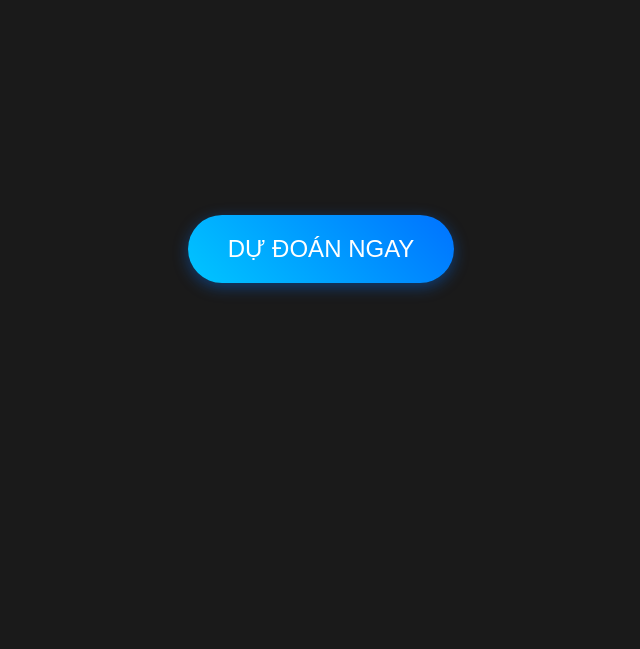
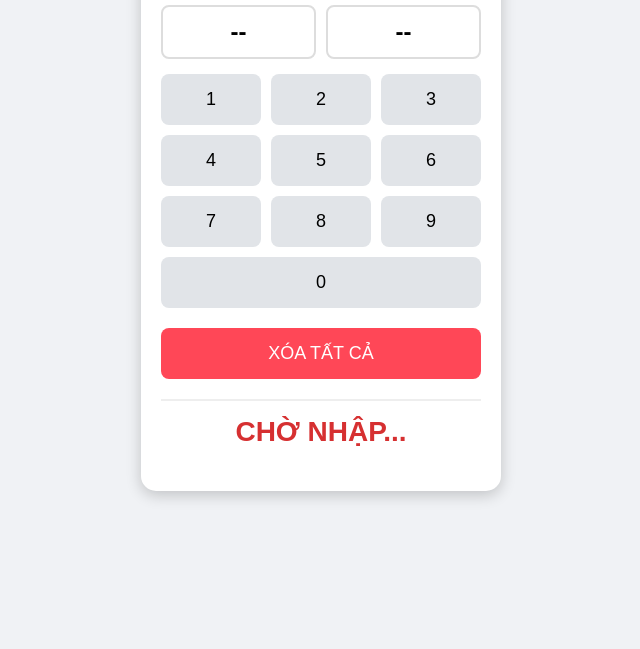
Before and after one commit to huymanh330/HUYMANHPRO, a plain HTML site: page index.html in a window 1280 px wide. Shown: the part 151-800 px from the top of the page, without its empty margins (319-959 px from the left). Drawn offline with Linux system fonts and the light colour scheme.

Commit message:
Update index.html

```diff
--- a/index.html
+++ b/index.html
@@ -3,99 +3,95 @@
 <head>
     <meta charset="UTF-8">
     <meta name="viewport" content="width=device-width, initial-scale=1.0">
-    <title>AI Prediction Tool</title>
+    <title>HUY MẠNH AI</title>
     <style>
-        body {
-            margin: 0;
-            display: flex;
-            justify-content: center;
-            align-items: center;
-            height: 100vh;
-            background-color: #1a1a1a;
-            color: white;
-            font-family: 'Segoe UI', Tahoma, Geneva, Verdana, sans-serif;
-            overflow: hidden;
-        }
-
-        #container {
-            text-align: center;
-            z-index: 10;
-        }
-
-        #result {
-            font-size: 50vh; /* Chữ hiện to toàn màn hình */
-            font-weight: bold;
-            display: none;
-            text-shadow: 0 0 20px rgba(255,255,255,0.5);
-        }
-
-        .btn-predict {
-            padding: 20px 40px;
-            font-size: 24px;
-            cursor: pointer;
-            background: linear-gradient(45deg, #00c6ff, #0072ff);
-            border: none;
-            color: white;
-            border-radius: 50px;
-            transition: transform 0.2s, box-shadow 0.2s;
-            box-shadow: 0 4px 15px rgba(0, 114, 255, 0.4);
-        }
-
-        .btn-predict:active {
-            transform: scale(0.95);
-        }
-
-        /* Màu sắc cho kết quả */
-        .color-p { color: #3498db; } /* Blue cho Player */
-        .color-b { color: #e74c3c; } /* Red cho Banker */
-
-        #loading {
-            display: none;
-            font-size: 24px;
-            font-style: italic;
-            margin-bottom: 20px;
-        }
+        body { font-family: Arial, sans-serif; display: flex; flex-direction: column; align-items: center; background: #f0f2f5; padding-top: 50px; }
+        .container { background: white; padding: 20px; border-radius: 15px; box-shadow: 0 4px 15px rgba(0,0,0,0.2); text-align: center; width: 320px; }
+        h1 { color: #1a73e8; margin-bottom: 20px; }
+        .display-area { display: flex; justify-content: space-between; margin-bottom: 15px; gap: 10px; }
+        .screen { flex: 1; height: 50px; border: 2px solid #ddd; border-radius: 8px; display: flex; align-items: center; justify-content: center; font-size: 24px; font-weight: bold; background: #fff; }
+        .keypad { display: grid; grid-template-columns: repeat(3, 1fr); gap: 10px; }
+        button { padding: 15px; font-size: 18px; border: none; border-radius: 8px; cursor: pointer; background: #e1e4e8; transition: 0.2s; }
+        button:active { background: #ccc; }
+        .btn-clear { grid-column: span 3; background: #ff4757; color: white; margin-top: 10px; }
+        #result-box { margin-top: 20px; padding: 15px; font-size: 28px; font-weight: bold; color: #d63031; min-height: 40px; border-top: 2px solid #eee; }
     </style>
 </head>
 <body>
 
-    <div id="container">
-        <div id="loading">AI ĐANG PHÂN TÍCH...</div>
-        <div id="result"></div>
-        <button class="btn-predict" onclick="predict()">DỰ ĐOÁN NGAY</button>
+<div class="container">
+    <h1>HUY MẠNH</h1>
+
+    <div class="display-area">
+        <div id="num1" class="screen">--</div>
+        <div id="num2" class="screen">--</div>
     </div>
 
-    <script>
-        function predict() {
-            const btn = document.querySelector('.btn-predict');
-            const resultDiv = document.getElementById('result');
-            const loading = document.getElementById('loading');
+    <div class="keypad" id="keypad">
+        <button onclick="press(1)">1</button><button onclick="press(2)">2</button><button onclick="press(3)">3</button>
+        <button onclick="press(4)">4</button><button onclick="press(5)">5</button><button onclick="press(6)">6</button>
+        <button onclick="press(7)">7</button><button onclick="press(8)">8</button><button onclick="press(9)">9</button>
+        <button onclick="press(0)" style="grid-column: span 3;">0</button>
+        <button class="btn-clear" onclick="reset()">XÓA TẤT CẢ</button>
+    </div>
 
-            // Ẩn nút và kết quả cũ
-            btn.style.display = 'none';
-            resultDiv.style.display = 'none';
+    <div id="result-box">CHỜ NHẬP...</div>
+</div>
 
-            // Hiệu ứng loading giả cho "ngầu"
-            loading.style.display = 'block';
+<script>
+    const data = {
+        "50":"Cái","26":"Cái","68":"Cái/Con","47":"Con","85":"Con/Cái","82":"Con","86":"Cái","46":"Con","71":"Con/Cái","69":"Cái","24":"Con/Cái","96":"Con","54":"Con","72":"Con","41":"H","66":"Con/Cái","91":"Cái","42":"Con","31":"Con","63":"Con","64":"Con","93":"Con","70":"Con","90":"Cái","01":"H/Cái","22":"Cái","58":"Con","87":"Cái","08":"Cái","38":"Con/Cái","84":"Cái","12":"Con/Cái","28":"Cái/H","67":"Con","76":"Cái","25":"Con/H","94":"Cái","06":"Con","43":"Cái","07":"Con/Cái","34":"Cái","57":"Cái","02":"Cái","78":"Cái","80":"Con","16":"Cái","04":"Con","19":"H/Cái/Con","89":"Cái","27":"Cái","35":"Cái","39":"Con","81":"Cái","49":"Cái","36":"Cái","99":"H"
+    };
 
-            setTimeout(() => {
-                loading.style.display = 'none';
+    let currentInput = "";
+    let inputs = [];
 
-                // Thuật toán ngẫu nhiên P hoặc B
-                const choices = ['P', 'B'];
-                const randomChoice = choices[Math.floor(Math.random() * choices.length)];
+    function press(num) {
+        if (inputs.length >= 2) return;
 
-                resultDiv.innerText = randomChoice;
-                resultDiv.className = randomChoice === 'P' ? 'color-p' : 'color-b';
-                resultDiv.style.display = 'block';
+        currentInput += num;
+        if (currentInput.length === 2) {
+            inputs.push(parseInt(currentInput));
+            document.getElementById(`num${inputs.length}`).innerText = currentInput;
+            currentInput = "";
 
-                // Sau 3 giây hiện lại nút bấm
-                setTimeout(() => {
-                    btn.style.display = 'inline-block';
-                }, 2000);
+            if (inputs.length === 2) calculate();
+        } else {
+            document.getElementById(`num${inputs.length + 1}`).innerText = currentInput;
+        }
+    }
 
-            }, 1000); // Đợi 1 giây để tạo cảm giác AI đang tính
+    function calculate() {
+        let a = inputs[0];
+        let b = inputs[1];
+        let max = Math.max(a, b);
+        let min = Math.min(a, b);
+
+        // Quy luật bỏ tay: số bé bằng nửa số lớn
+        if (min !== 0 && max / min === 2) {
+            showResult("BỎ TAY");
+            return;
         }
-    </script>
+
+        let diff = max - min;
+        let diffStr = diff.toString().padStart(2, '0');
+
+        let res = data[diffStr];
+        showResult(res ? res : "BỎ TAY");
+    }
+
+    function showResult(text) {
+        document.getElementById('result-box').innerText = text;
+    }
+
+    function reset() {
+        currentInput = "";
+        inputs = [];
+        document.getElementById('num1').innerText = "--";
+        document.getElementById('num2').innerText = "--";
+        document.getElementById('result-box').innerText = "CHỜ NHẬP...";
+    }
+</script>
+
 </body>
 </html>
```
